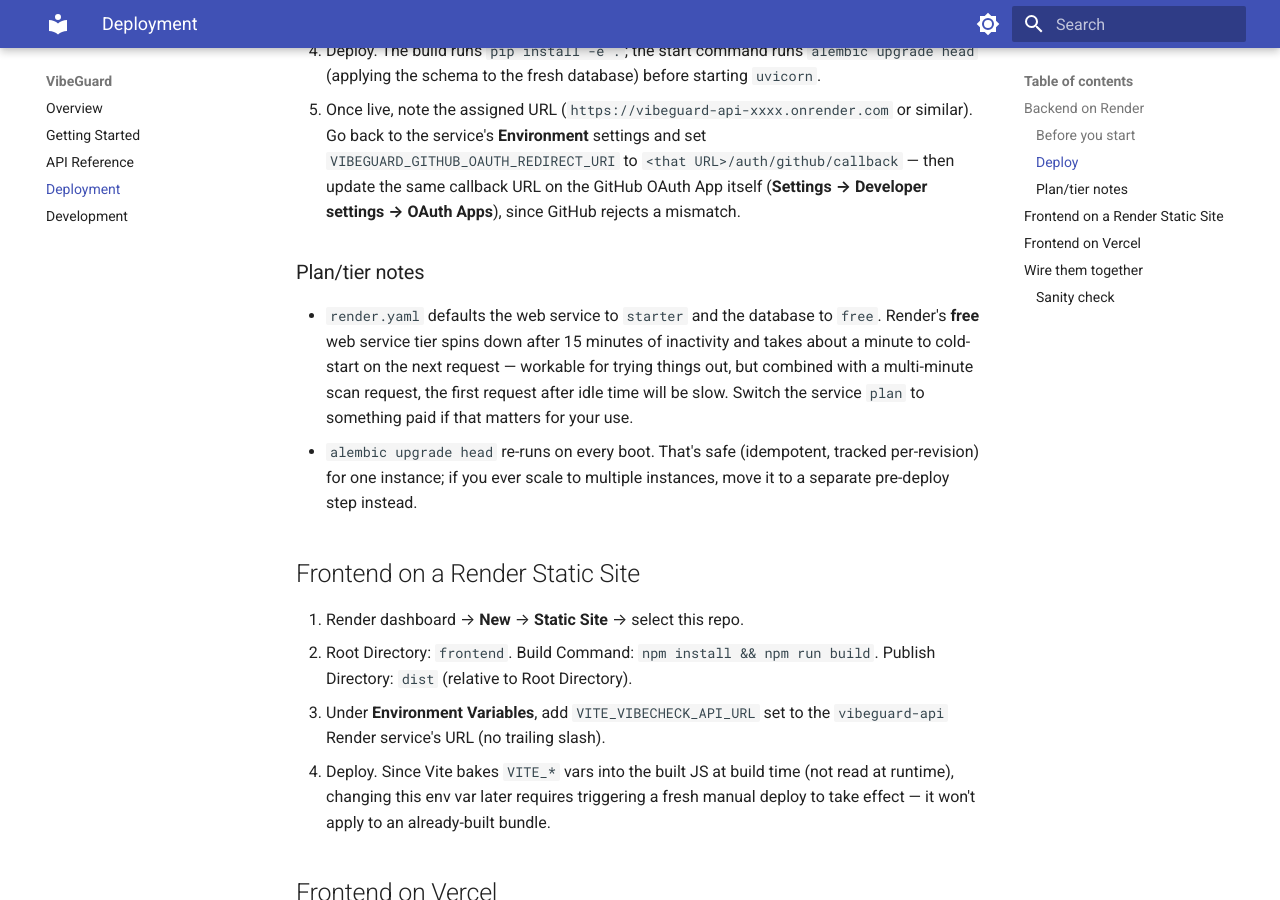
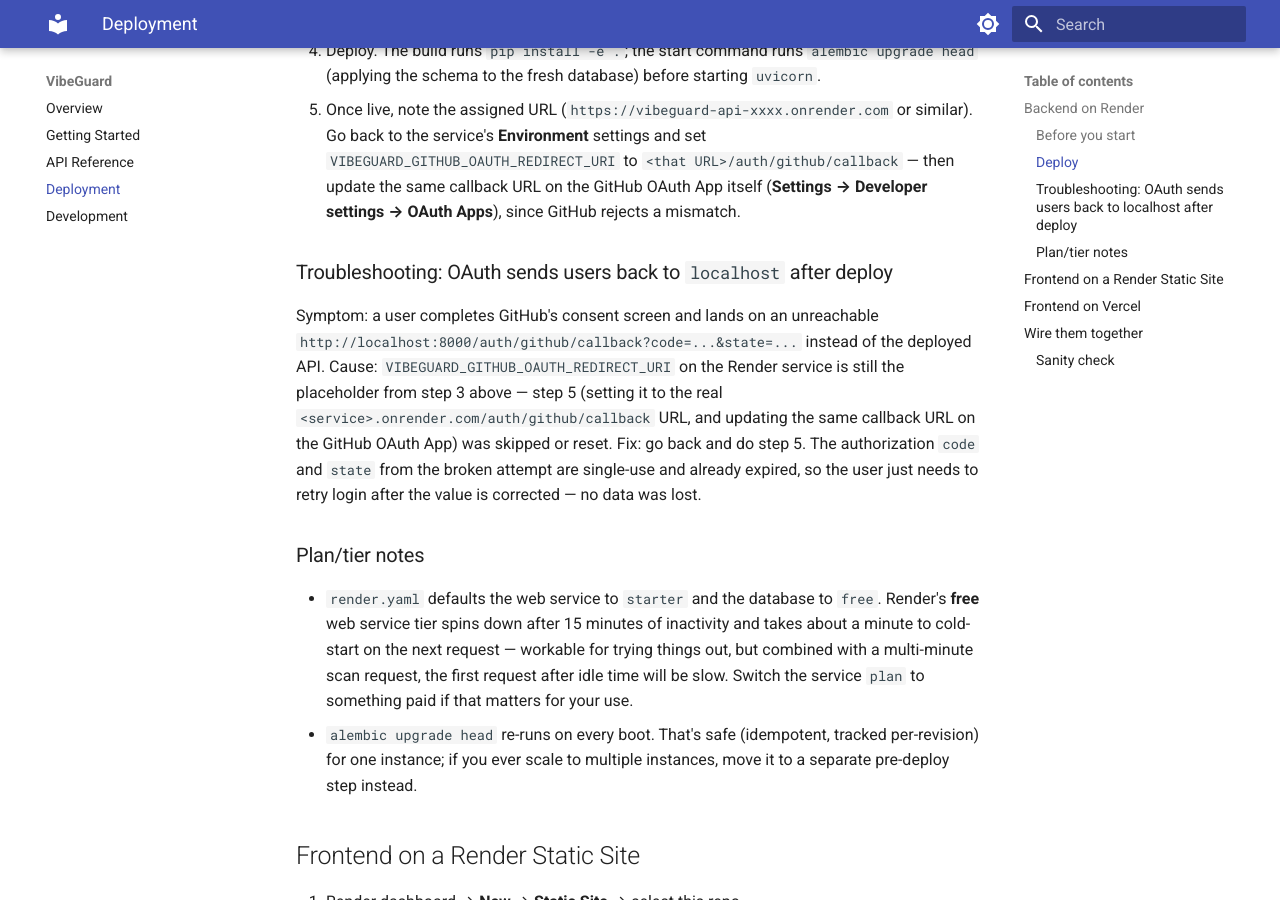
Before and after one commit to Jacey1225/VibeGuard, an MkDocs documentation site: the page built from docs/deployment.md, in a window 1280 px wide and 900 px high, scrolled down 1195 px. Built offline with MkDocs 1.6.1 and Material for MkDocs 9.7.7, drawn with Linux system fonts in a browser that asks for light colours.

Commit message:
oauth bug fix

```diff
--- a/docs/deployment.md
+++ b/docs/deployment.md
@@ -58,6 +58,19 @@
    `<that URL>/auth/github/callback` — then update the same callback
    URL on the GitHub OAuth App itself (**Settings → Developer settings
    → OAuth Apps**), since GitHub rejects a mismatch.
+
+### Troubleshooting: OAuth sends users back to `localhost` after deploy
+
+Symptom: a user completes GitHub's consent screen and lands on an
+unreachable `http://localhost:8000/auth/github/callback?code=...&state=...`
+instead of the deployed API. Cause: `VIBEGUARD_GITHUB_OAUTH_REDIRECT_URI`
+on the Render service is still the placeholder from step 3 above — step 5
+(setting it to the real `<service>.onrender.com/auth/github/callback`
+URL, and updating the same callback URL on the GitHub OAuth App) was
+skipped or reset. Fix: go back and do step 5. The authorization `code`
+and `state` from the broken attempt are single-use and already expired,
+so the user just needs to retry login after the value is corrected — no
+data was lost.
 
 ### Plan/tier notes
 
```
